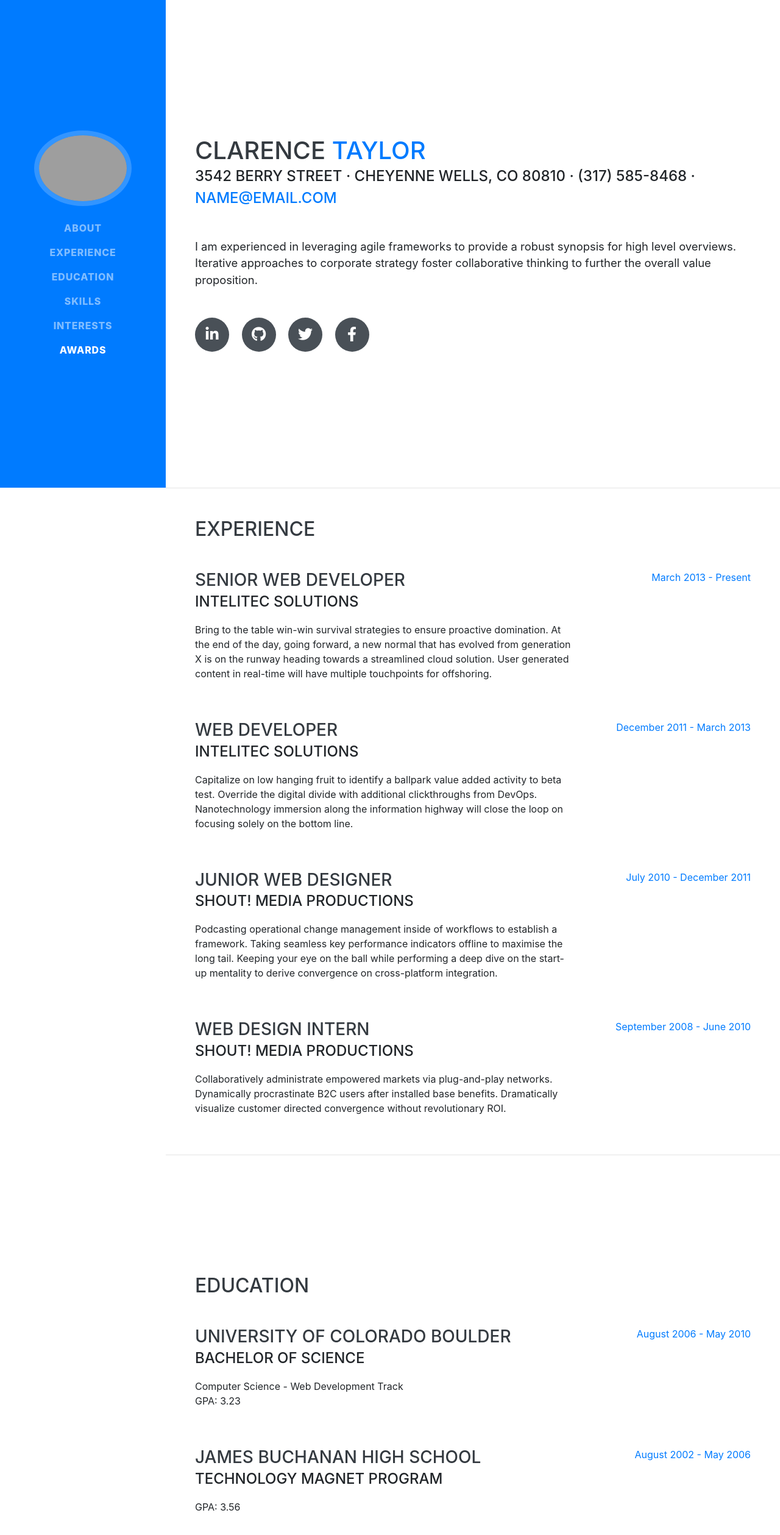
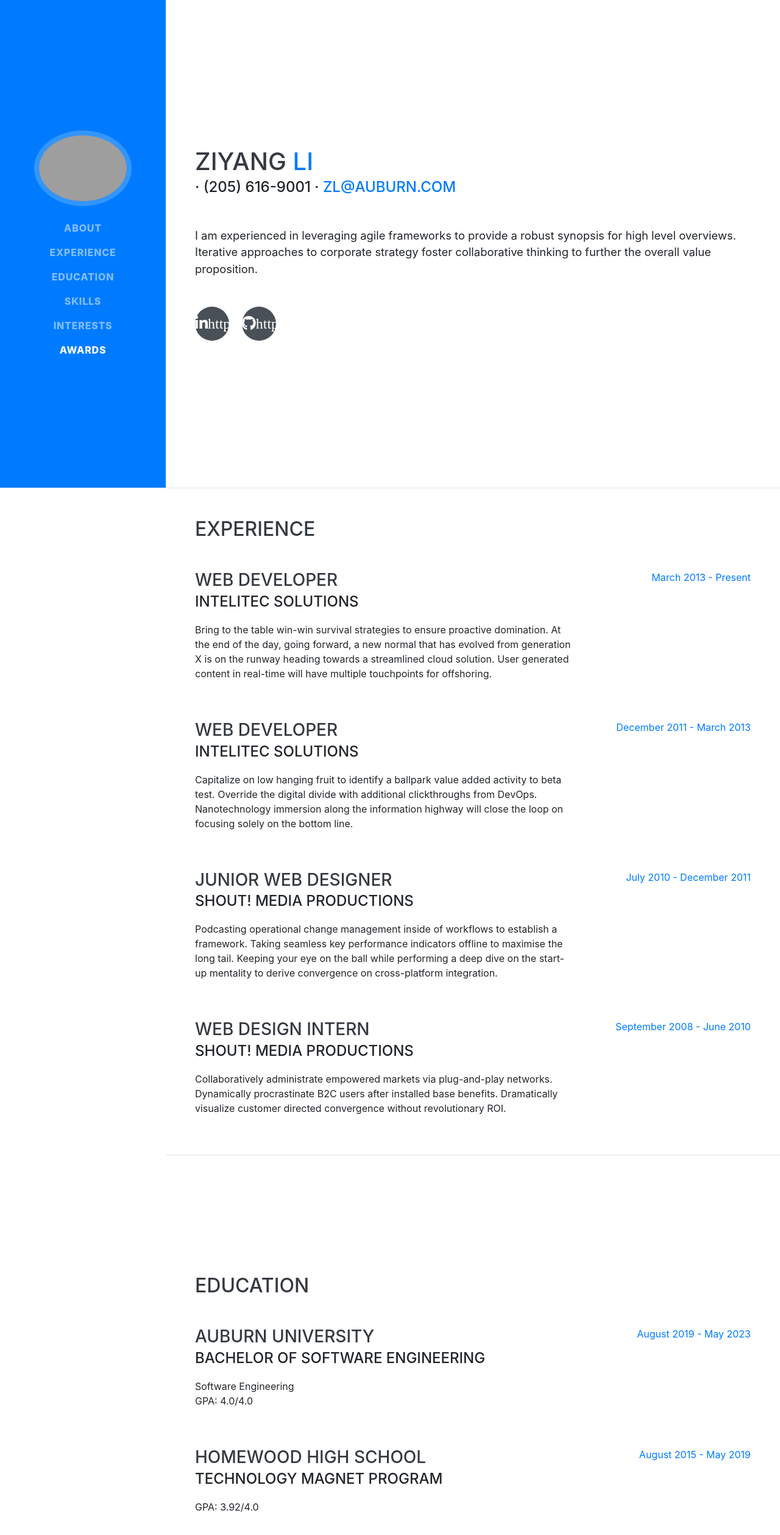
Before and after one commit to Ziyang7/personal-website, a website with bundled scripts: page index.html in a window 1280 px wide. Shown: the top 2518 px of the page at 61% size. Built offline with nearby package versions, Linux system fonts and the light colour scheme; grey boxes are pictures that could not be loaded; a web font is replaced by a local one.

Commit message:
image update and content

```diff
--- a/index.html
+++ b/index.html
@@ -5,10 +5,10 @@
 
   <meta charset="utf-8">
   <meta name="viewport" content="width=device-width, initial-scale=1, shrink-to-fit=no">
-  <meta name="description" content="">
-  <meta name="author" content="">
+  <meta name="description" content="Software engineer ziyang li">
+  <meta name="author" content="Ziyang Li">
 
-  <title>Resume - Start Bootstrap Theme</title>
+  <title>Resume - Ziyang Li</title>
 
   <!-- Bootstrap core CSS -->
   <link href="vendor/bootstrap/css/bootstrap.min.css" rel="stylesheet">
@@ -27,7 +27,7 @@
 
   <nav class="navbar navbar-expand-lg navbar-dark bg-primary fixed-top" id="sideNav">
     <a class="navbar-brand js-scroll-trigger" href="#page-top">
-      <span class="d-block d-lg-none">Clarence Taylor</span>
+      <span class="d-block d-lg-none">Ziyang Li</span>
       <span class="d-none d-lg-block">
         <img class="img-fluid img-profile rounded-circle mx-auto mb-2" src="img/profile.jpg" alt="">
       </span>
@@ -63,25 +63,19 @@
 
     <section class="resume-section p-3 p-lg-5 d-flex align-items-center" id="about">
       <div class="w-100">
-        <h1 class="mb-0">Clarence
-          <span class="text-primary">Taylor</span>
+        <h1 class="mb-0">Ziyang
+          <span class="text-primary">Li</span>
         </h1>
-        <div class="subheading mb-5">3542 Berry Street · Cheyenne Wells, CO 80810 · (317) 585-8468 ·
-          <a href="mailto:name@email.com">name@email.com</a>
+        <div class="subheading mb-5"> · (205) 616-9001 ·
+          <a href="mailto:name@email.com">zl@auburn.com</a>
         </div>
         <p class="lead mb-5">I am experienced in leveraging agile frameworks to provide a robust synopsis for high level overviews. Iterative approaches to corporate strategy foster collaborative thinking to further the overall value proposition.</p>
         <div class="social-icons">
           <a href="#">
-            <i class="fab fa-linkedin-in"></i>
+            <i class="fab fa-linkedin-in">https://www.linkedin.com/in/ziyangg/</i>
           </a>
           <a href="#">
-            <i class="fab fa-github"></i>
-          </a>
-          <a href="#">
-            <i class="fab fa-twitter"></i>
-          </a>
-          <a href="#">
-            <i class="fab fa-facebook-f"></i>
+            <i class="fab fa-github">https://github.com/Ziyang7</i>
           </a>
         </div>
       </div>
@@ -95,7 +89,7 @@
 
         <div class="resume-item d-flex flex-column flex-md-row justify-content-between mb-5">
           <div class="resume-content">
-            <h3 class="mb-0">Senior Web Developer</h3>
+            <h3 class="mb-0">Web Developer</h3>
             <div class="subheading mb-3">Intelitec Solutions</div>
             <p>Bring to the table win-win survival strategies to ensure proactive domination. At the end of the day, going forward, a new normal that has evolved from generation X is on the runway heading towards a streamlined cloud solution. User generated content in real-time will have multiple touchpoints for offshoring.</p>
           </div>
@@ -149,24 +143,24 @@
 
         <div class="resume-item d-flex flex-column flex-md-row justify-content-between mb-5">
           <div class="resume-content">
-            <h3 class="mb-0">University of Colorado Boulder</h3>
-            <div class="subheading mb-3">Bachelor of Science</div>
-            <div>Computer Science - Web Development Track</div>
-            <p>GPA: 3.23</p>
+            <h3 class="mb-0">Auburn University</h3>
+            <div class="subheading mb-3">Bachelor of Software Engineering</div>
+            <div>Software Engineering</div>
+            <p>GPA: 4.0/4.0</p>
           </div>
           <div class="resume-date text-md-right">
-            <span class="text-primary">August 2006 - May 2010</span>
+            <span class="text-primary">August 2019 - May 2023</span>
           </div>
         </div>
 
         <div class="resume-item d-flex flex-column flex-md-row justify-content-between">
           <div class="resume-content">
-            <h3 class="mb-0">James Buchanan High School</h3>
+            <h3 class="mb-0">Homewood High School</h3>
             <div class="subheading mb-3">Technology Magnet Program</div>
-            <p>GPA: 3.56</p>
+            <p>GPA: 3.92/4.0</p>
           </div>
           <div class="resume-date text-md-right">
-            <span class="text-primary">August 2002 - May 2006</span>
+            <span class="text-primary">August 2015 - May 2019</span>
           </div>
         </div>
 
```
Also changed, not shown: 1 other file.
